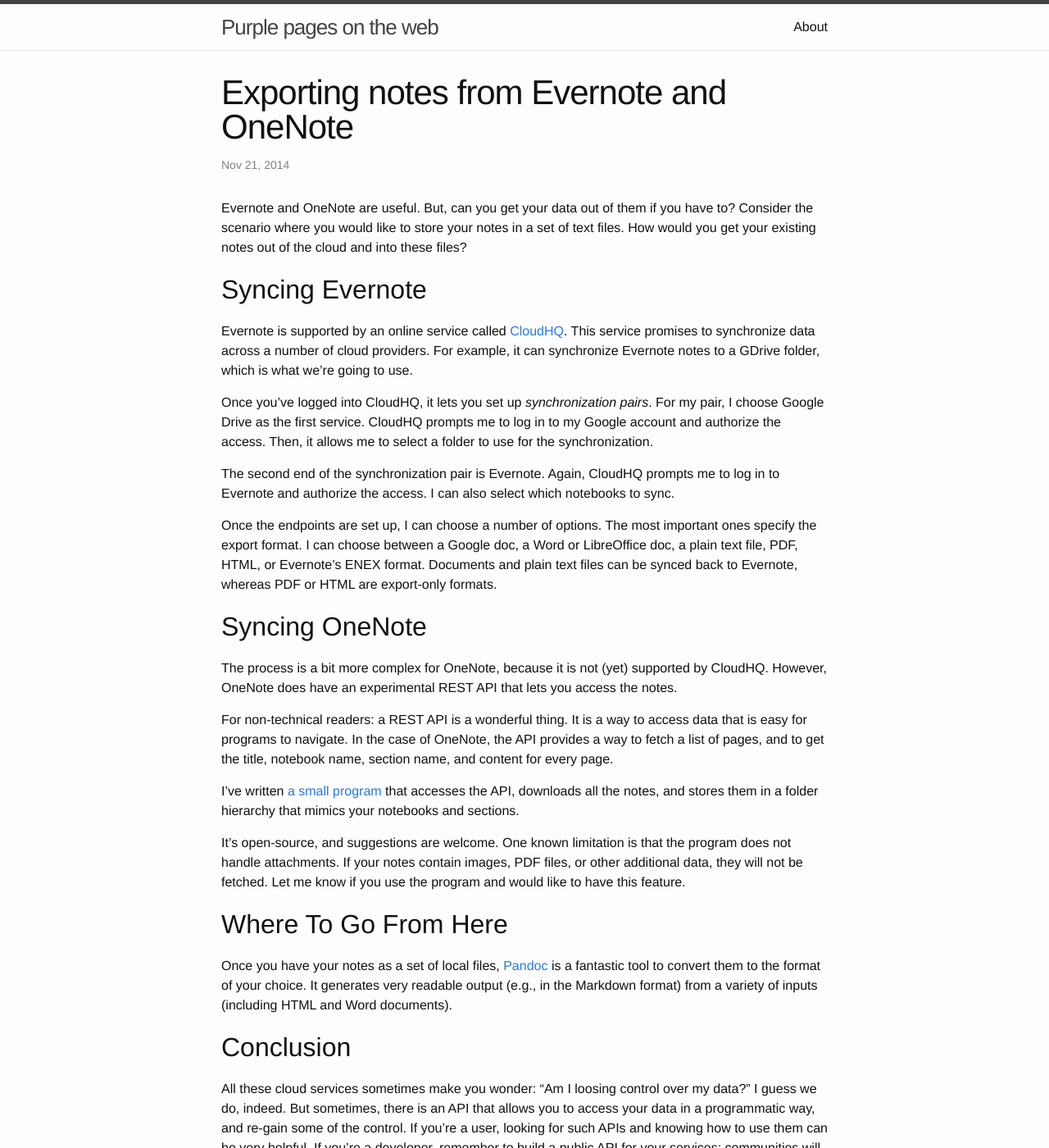
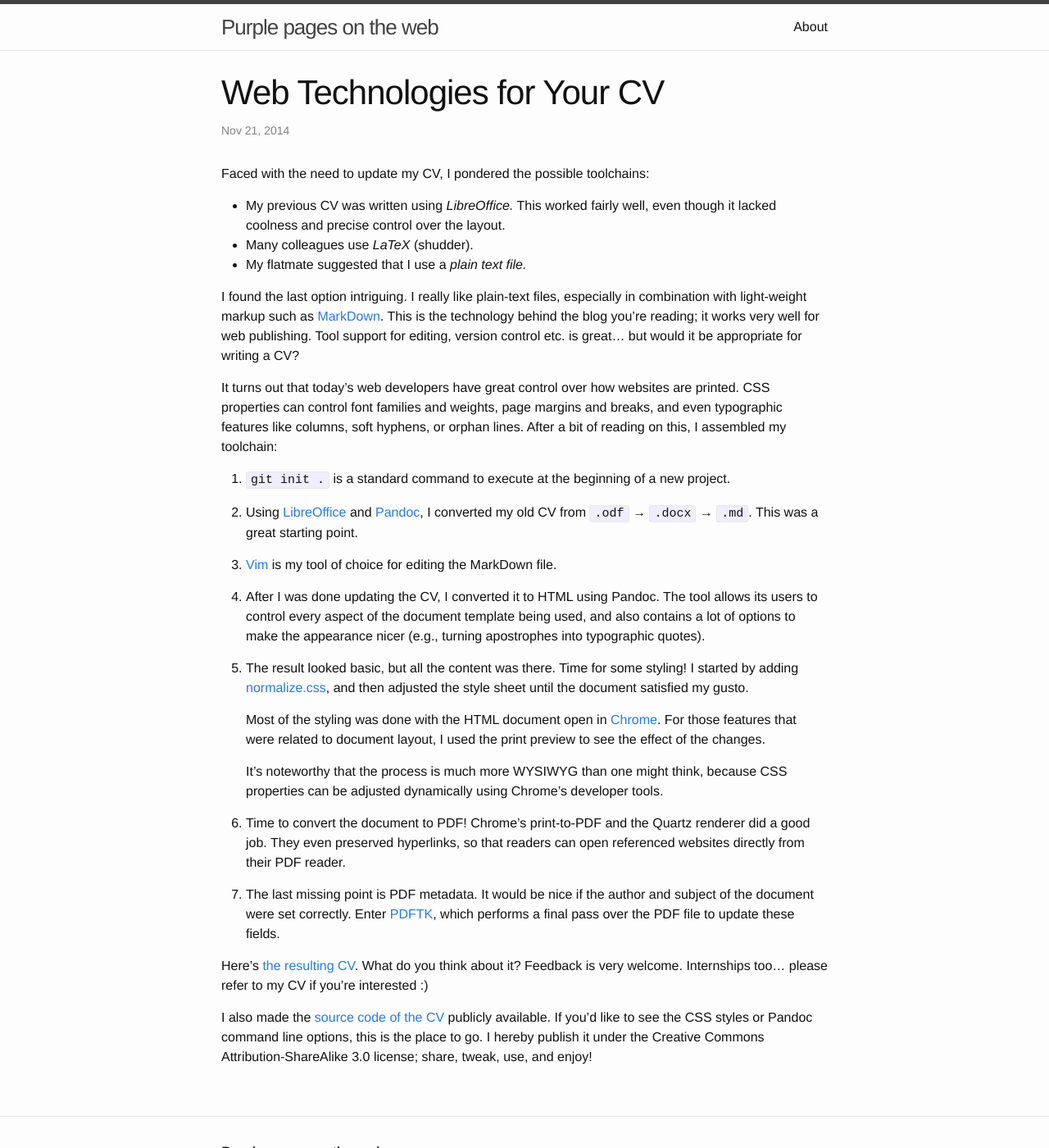
Before and after one commit to Sjlver/Sjlver.github.io, a Jekyll site: the page built from _posts/2014-11-21-web-technologies-for-your-cv.md, in a window 1280 px wide and 1400 px high. Shown: the whole window at 82% size. Built offline with Jekyll 4.4.1, drawn with Linux system fonts in a browser that asks for light colours; some of the changed text lies outside the part shown.

Commit message:
Fix: accidentally deleted the CV post

```diff
--- a/_posts/2014-11-21-web-technologies-for-your-cv.md
+++ b/_posts/2014-11-21-web-technologies-for-your-cv.md
@@ -1,77 +1,77 @@
 ---
 layout:     post
-title:      "Exporting notes from Evernote and OneNote"
+title:      "Web Technologies for Your CV"
 categories: technology
 excerpt: >
-    Evernote and OneNote are useful. But, can you get your data out of them if
-    you have to? This post shows how.
+    I really like web technologies. But... would they be appropriate for
+    writing a CV?
 ---
 
-Evernote and OneNote are useful. But, can you get your data out of them if
-you have to? Consider the scenario where you would like to store your notes in a
-set of text files. How would you get your existing notes out of the cloud and
-into these files?
+Faced with the need to update my CV, I pondered the possible toolchains:
 
-## Syncing Evernote
+- My previous CV was written using *LibreOffice.* This worked fairly well, even
+  though it lacked coolness and precise control over the layout.
+- Many colleagues use *LaTeX* (shudder).
+- My flatmate suggested that I use a *plain text file.*
 
-Evernote is supported by an online service called [CloudHQ][cloudhq]. This
-service promises to synchronize data across a number of cloud providers. For
-example, it can synchronize Evernote notes to a GDrive folder, which is what
-we're going to use.
+I found the last option intriguing. I really like plain-text files, especially
+in combination with light-weight markup such as
+[MarkDown][md]. This is the technology behind the blog
+you're reading; it works very well for web publishing. Tool support for editing,
+version control etc. is great... but would it be appropriate for writing a CV?
 
-Once you've logged into CloudHQ, it lets you set up *synchronization pairs*. For
-my pair, I choose Google Drive as the first service. CloudHQ prompts me to
-log in to my Google account and authorize the access. Then, it allows me to
-select a folder to use for the synchronization.
+It turns out that today's web developers have great control over how websites
+are printed. CSS properties can control font families and weights, page margins
+and breaks, and even typographic features like columns, soft hyphens, or orphan
+lines. After a bit of reading on this, I assembled my toolchain:
 
-The second end of the synchronization pair is Evernote. Again, CloudHQ prompts
-me to log in to Evernote and authorize the access. I can also select which
-notebooks to sync.
+1. `git init .` is a standard command to execute at the beginning of a new
+   project.
 
-Once the endpoints are set up, I can choose a number of options. The most
-important ones specify the export format. I can choose between a Google doc, a
-Word or LibreOffice doc, a plain text file, PDF, HTML, or Evernote's ENEX
-format. Documents and plain text files can be synced back to Evernote, whereas
-PDF or HTML are export-only formats.
+2. Using [LibreOffice][libreoffice] and [Pandoc][pandoc], I converted my old CV
+   from `.odf` → `.docx` → `.md`. This was a great starting point.
 
-## Syncing OneNote
+3. [Vim][vim] is my tool of choice for editing the MarkDown file.
 
-The process is a bit more complex for OneNote, because it is not (yet) supported
-by CloudHQ. However, OneNote does have an experimental REST API that lets you
-access the notes.
+4. After I was done updating the CV, I converted it to HTML using Pandoc. The
+   tool allows its users to control every aspect of the document template being
+   used, and also contains a lot of options to make the appearance nicer (e.g.,
+   turning apostrophes into typographic quotes).
 
-For non-technical readers: a REST API is a wonderful thing. It is a way to
-access data that is easy for programs to navigate. In the case of OneNote, the
-API provides a way to fetch a list of pages, and to get the title, notebook name,
-section name, and content for every page.
+5. The result looked basic, but all the content was there. Time for some
+   styling! I started by adding [normalize.css][normalize], and then adjusted
+   the style sheet until the document satisfied my gusto.
 
-I've written [a small program][onenote_export] that accesses the API, downloads
-all the notes, and stores them in a folder hierarchy that mimics your notebooks
-and sections.
+   Most of the styling was done with the HTML document open in [Chrome][chrome].
+   For those features that were related to document layout, I used the print
+   preview to see the effect of the changes.
 
-It's open-source, and suggestions are welcome. One known limitation is that the
-program does not handle attachments. If your notes contain images, PDF files, or
-other additional data, they will not be fetched. Let me know if you use the
-program and would like to have this feature.
+   It's noteworthy that the process is much more WYSIWYG than one might think,
+   because CSS properties can be adjusted dynamically using Chrome's developer
+   tools.
 
-## Where To Go From Here
+5. Time to convert the document to PDF! Chrome's print-to-PDF and the Quartz
+   renderer did a good job. They even preserved hyperlinks, so that readers can
+   open referenced websites directly from their PDF reader.
 
-Once you have your notes as a set of local files, [Pandoc][pandoc] is a
-fantastic tool to convert them to the format of your choice. It generates very
-readable output (e.g., in the Markdown format) from a variety of inputs
-(including HTML and Word documents).
+6. The last missing point is PDF metadata. It would be nice if the author and
+   subject of the document were set correctly. Enter [PDFTK][pdftk], which
+   performs a final pass over the PDF file to update these fields.
 
-## Conclusion
+Here's [the resulting CV][cv]. What do you think about it? Feedback is very
+welcome. Internships too... please refer to my CV if you're interested :)
 
-All these cloud services sometimes make you wonder: "Am I loosing control over
-my data?" I guess we do, indeed. But sometimes, there is an API that allows you
-to access your data in a programmatic way, and re-gain some of the control. If
-you're a user, looking for such APIs and knowing how to use them can be very
-helpful. If you're a developer, remember to build a public API for your
-services; communities will form around them, people will start building plugins,
-and your service won't be an isolated cloud, but part of the web.
+I also made the [source code of the CV][cv_source] publicly available. If you'd
+like to see the CSS styles or Pandoc command line options, this is the place to
+go. I hereby publish it under the Creative Commons Attribution-ShareAlike 3.0
+license; share, tweak, use, and enjoy!
 
-
-[cloudhq]: https://www.cloudhq.net/
-[onenote_export]: https://github.com/Sjlver/onenote-export
+[md]: http://commonmark.org/
+[libreoffice]: https://www.libreoffice.org/
 [pandoc]: http://johnmacfarlane.net/pandoc/
+[vim]: http://www.vim.org/
+[normalize]: https://necolas.github.io/normalize.css/
+[chrome]: https://www.google.com/chrome/browser/
+[pdftk]: https://www.pdflabs.com/tools/pdftk-the-pdf-toolkit/
+[cv]: /assets/documents/cv_jonas_wagner.pdf
+[cv_source]: https://github.com/Sjlver/cv
```
Also changed, not shown: _posts/2014-12-04-exporting-notes-from-evernote-and-onenote.md (added, +77 -0 lines).
